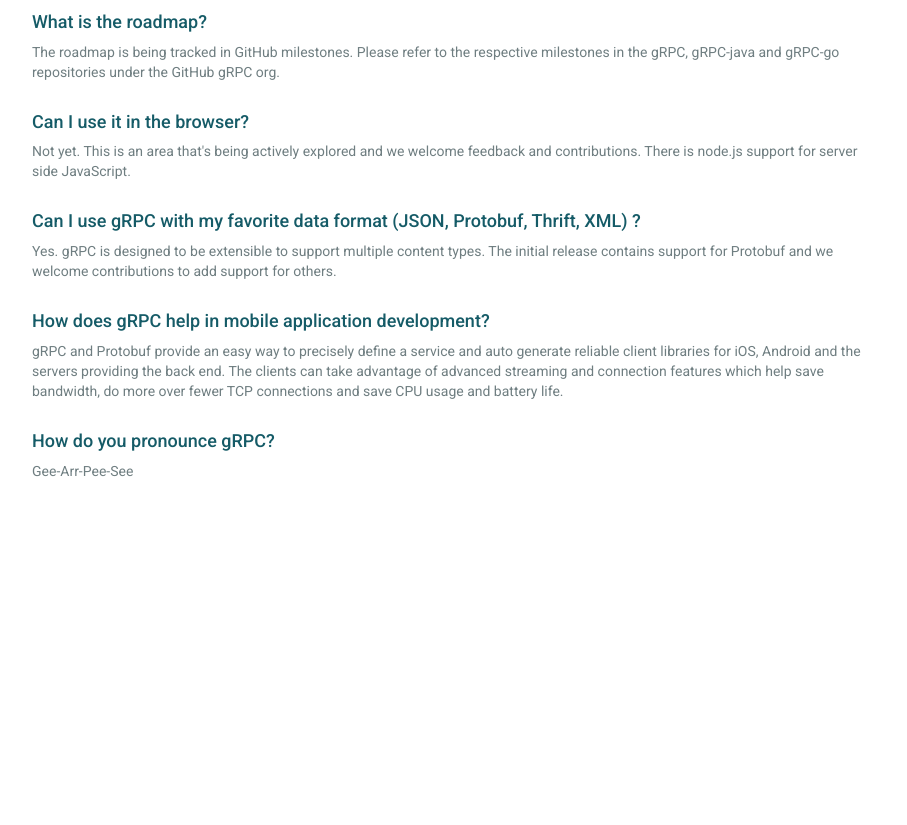
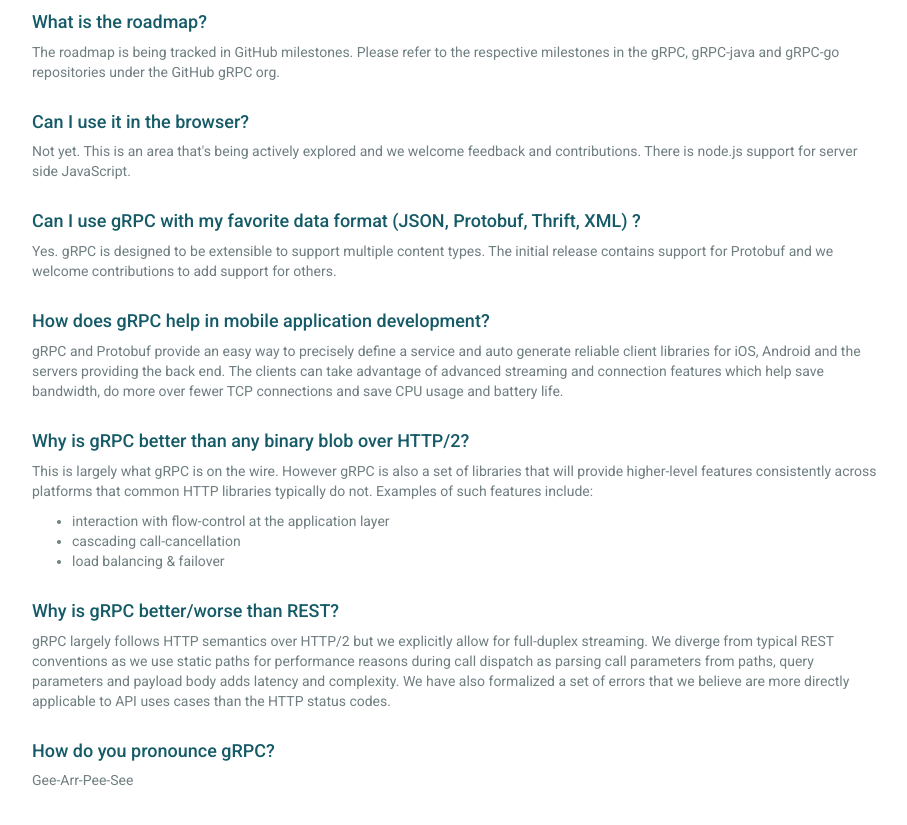
Before and after one commit to grpc/grpc.github.io, a Jekyll site: the page built from faq/index.html, in a window 1280 px wide and 900 px high, scrolled down 1167 px. Shown: the top 825 px of the window, without its empty margins (38-945 px from the left). Built offline with Jekyll 4.4.1, drawn with Linux system fonts in a browser that asks for light colours; nearby versions of some CDN libraries; library files that are not in the unit come from our copies; before the commit the page ends 1758 px from its top, so only the background shows below that.

Commit message:
Added 2 faq answers.

```diff
--- a/faq/index.html
+++ b/faq/index.html
@@ -53,6 +53,18 @@
     <h4>How does gRPC help in mobile application development?</h4>
     <p>gRPC and Protobuf provide an easy way to precisely define a service and auto generate reliable client libraries for iOS, Android and the servers providing the back end. The clients can take advantage of advanced streaming and connection features which help save bandwidth, do more over fewer TCP connections and save CPU usage and battery life.</p>
 
+    <h4>Why is gRPC better than any binary blob over HTTP/2?</h4>
+    <p>This is largely what gRPC is on the wire. However gRPC is also a set of libraries that will provide higher-level features consistently across platforms that common HTTP libraries typically do not. Examples of such features include:
+        <ul>
+            <li>interaction with flow-control at the application layer</li>
+            <li>cascading call-cancellation</li>
+            <li>load balancing &amp; failover</li>
+        </ul>
+    </p>
+
+    <h4>Why is gRPC better/worse than REST?</h4>
+    <p>gRPC largely follows HTTP semantics over HTTP/2 but we explicitly allow for full-duplex streaming. We diverge from typical REST conventions as we use static paths for performance reasons during call dispatch as parsing call parameters from paths, query parameters and payload body adds latency and complexity. We have also formalized a set of errors that we believe are more directly applicable to API uses cases than the HTTP status codes.</p>
+
     <h4>How do you pronounce gRPC?</h4>
     <p>Gee-Arr-Pee-See</p>
 
```
